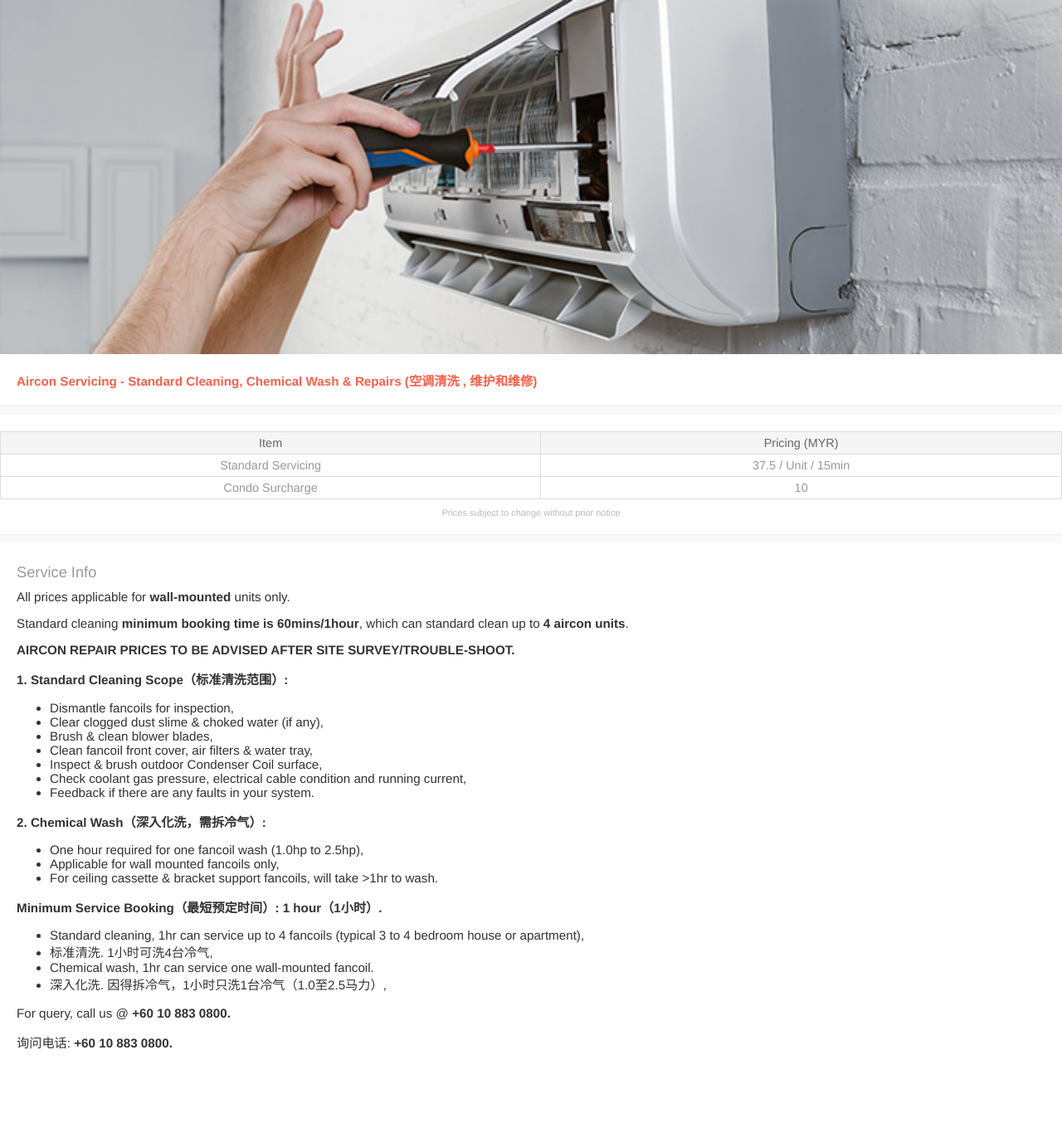
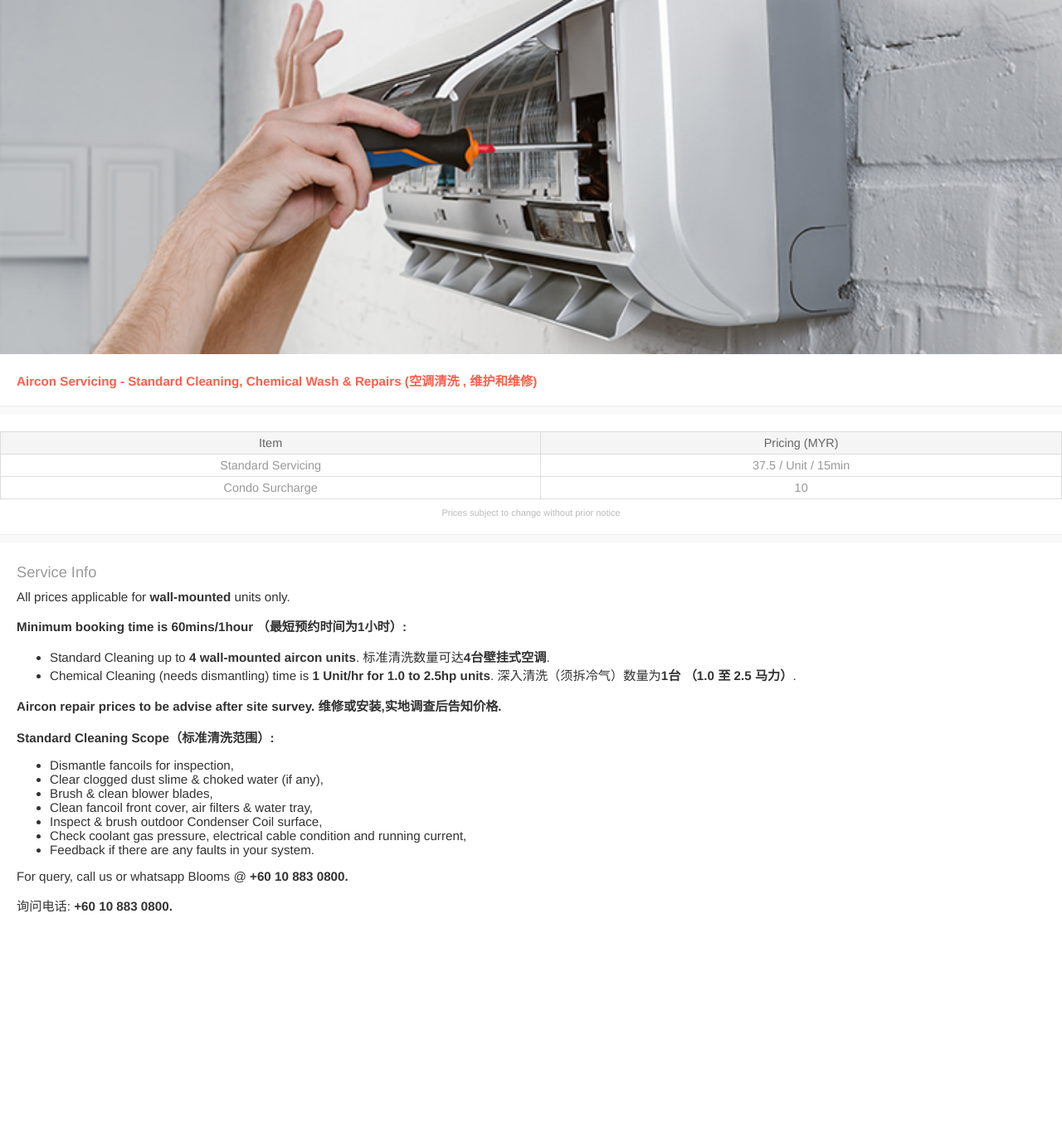
Before and after one commit to blooms-singapore/pages, a Jekyll site: the page built from en/services/myr/aircon.html, in a window 1280 px wide. Shown: the whole page at 83% size. Built offline with Jekyll 4.4.1, drawn with Linux system fonts in a browser that asks for light colours; after the commit the page ends 1212 px from its top, so only the background shows below that.

Commit message:
Update aircon.html

```diff
--- a/en/services/myr/aircon.html
+++ b/en/services/myr/aircon.html
@@ -36,13 +36,17 @@ layout: service
       All prices applicable for <strong>wall-mounted</strong> units only.
       <p>
       <p>
-        Standard cleaning <strong>minimum booking time is 60mins/1hour</strong>, which can standard clean up to <strong>4 aircon units</strong>.
+        <strong>Minimum booking time is 60mins/1hour （最短预约时间为1小时）:</strong>
+        <ul>
+          <li>Standard Cleaning up to <strong>4 wall-mounted aircon units</strong>. 标准清洗数量可达<strong>4台壁挂式空调</strong>.</li>
+          <li>Chemical Cleaning (needs dismantling) time is <strong>1 Unit/hr for 1.0 to 2.5hp units</strong>. 深入清洗（须拆冷气）数量为<strong>1台 （1.0 至 2.5 马力）</strong>.</li>
+    </ul>
       <p>
        <p>
-      <strong>AIRCON REPAIR PRICES TO BE ADVISED AFTER SITE SURVEY/TROUBLE-SHOOT.</strong>
+        <strong>Aircon repair prices to be advise after site survey. 维修或安装,实地调查后告知价格.</strong>
     </p>
     <p>
-      <strong>1. Standard Cleaning Scope（标准清洗范围）:</strong>
+      <strong>Standard Cleaning Scope（标准清洗范围）:</strong>
       <ul>
         <li>Dismantle fancoils for inspection,</li>
         <li>Clear clogged dust slime & choked water (if any),</li>
@@ -53,23 +57,8 @@ layout: service
         <li>Feedback if there are any faults in your system.</li>
     </ul>
     <p>
-      <strong>2. Chemical Wash（深入化洗，需拆冷气）:</strong>
-      <ul>
-        <li>One hour required for one fancoil wash (1.0hp to 2.5hp),</li>
-        <li>Applicable for wall mounted fancoils only,</li>
-        <li>For ceiling cassette & bracket support fancoils, will take >1hr to wash.</li>
-    </ul>
-    </p>
-      <strong>Minimum Service Booking（最短预定时间）: 1 hour（1小时）.</strong>
-      <ul>
-        <li>Standard cleaning, 1hr can service up to 4 fancoils (typical 3 to 4 bedroom house or apartment),</li>
-        <li>标准清洗. 1小时可洗4台冷气,</li>
-        <li>Chemical wash, 1hr can service one wall-mounted fancoil.</li>
-        <li>深入化洗. 因得拆冷气，1小时只洗1台冷气（1.0至2.5马力）,</li>
-    </ul>
-        <p>
-       <p>
-         For query, call us @ <strong>+60 10 883 0800.</strong>
+    <p>
+         For query, call us or whatsapp Blooms @ <strong>+60 10 883 0800.</strong>
          <p>
            询问电话: <strong>+60 10 883 0800.</strong>
     </p>
```
